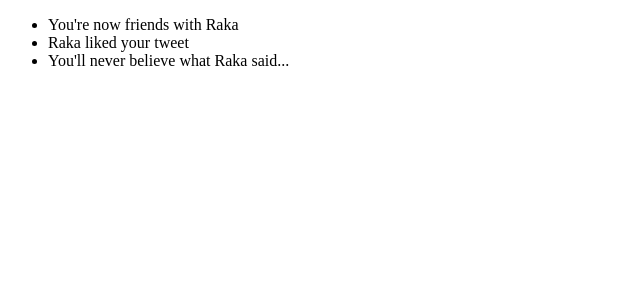
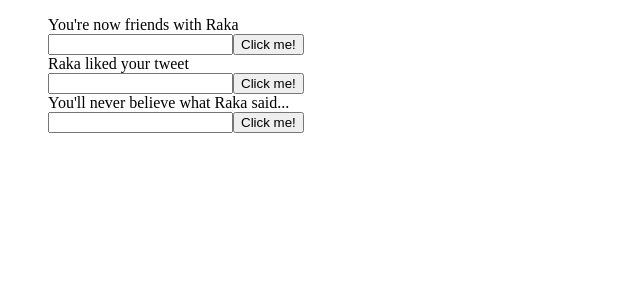
Before and after one commit to rakamaheka22/angularlessonstarted, an Angular app: page / in a window 1280 px wide. Shown: the top 300 px of the page, without its empty margins (0-640 px from the left). Built offline with nearby package versions, Linux system fonts and the light colour scheme.

Commit message:
Lesson 8

```diff
--- a/src/app/app.component.html
+++ b/src/app/app.component.html
@@ -1,7 +1,7 @@
 <div>
   <ul>
-    <li *ngFor="let message of mail.messages">
+    <app-simple-form *ngFor="let message of mail.messages" [message]="message">
       {{ message }}
-    </li>
+    </app-simple-form>
   </ul>
 </div>
--- a/src/app/simple-form/simple-form.component.ts
+++ b/src/app/simple-form/simple-form.component.ts
@@ -1,9 +1,11 @@
-import { Component, OnInit } from '@angular/core';
+import { Component, OnInit, Input } from '@angular/core';
 
 @Component({
   selector: 'app-simple-form',
   template: `
     <div>
+      {{ message }}
+      <br>
       <input #myInput type="text">
       <button (click)="onClick($event, myInput.value)">Click me!</button>
     </div>
@@ -11,6 +13,8 @@
   styles: []
 })
 export class SimpleFormComponent implements OnInit {
+
+  @Input() message;
 
   constructor() { }
 
```
